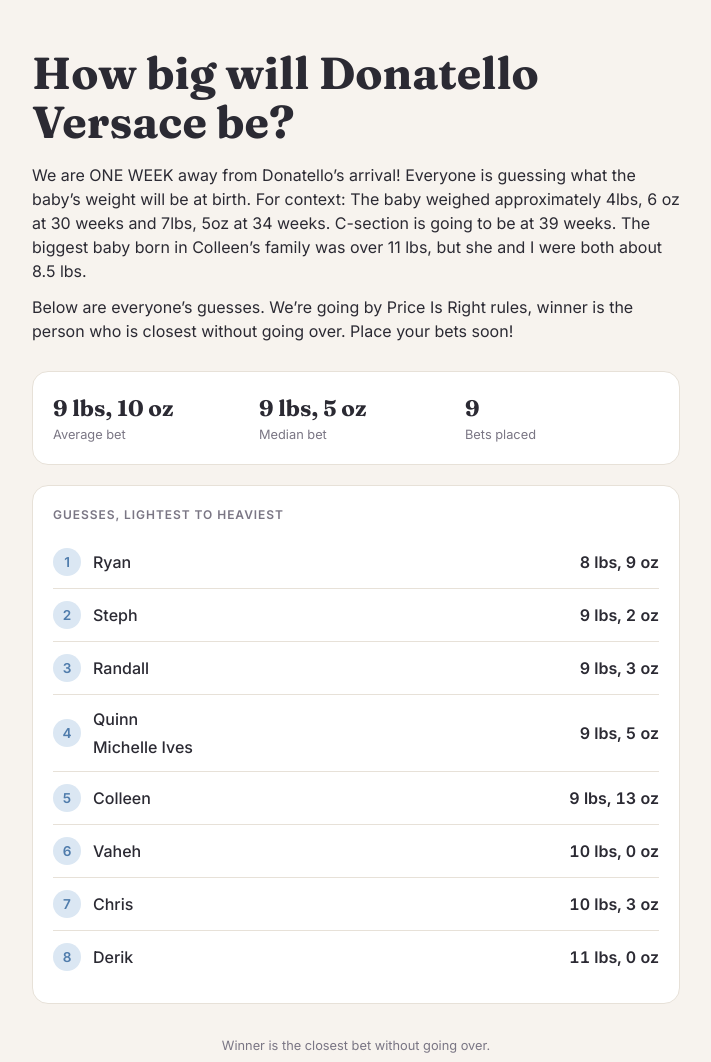
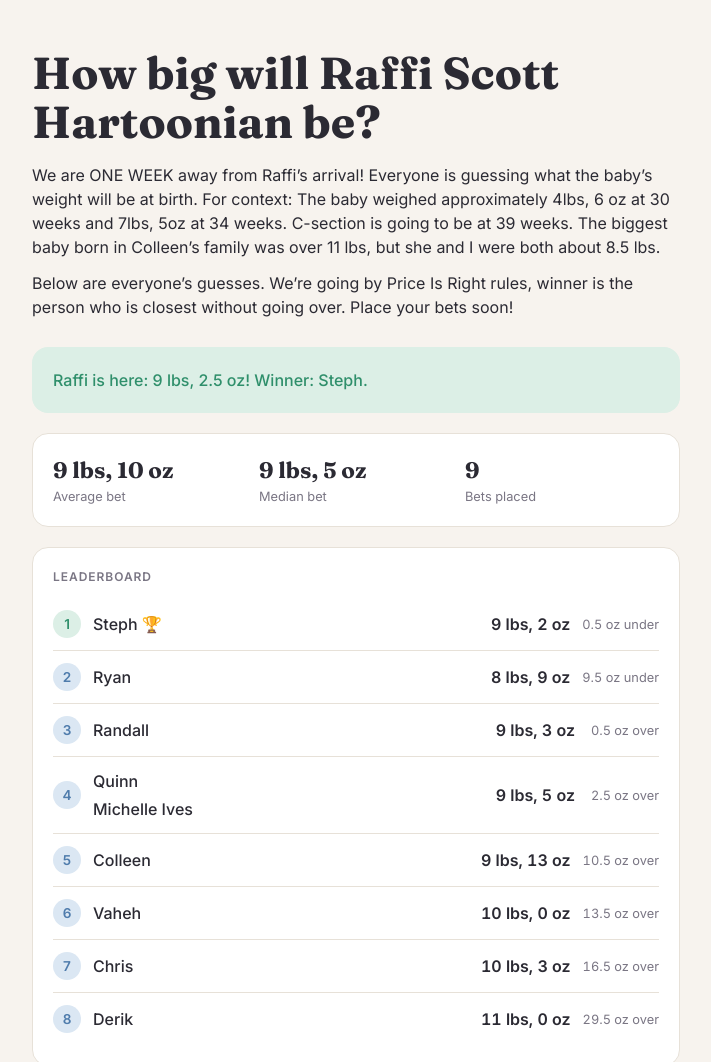
Before and after one commit to heylookitsvaheh/baby-weight, a plain HTML site: page index.html in a window 1280 px wide. Shown: the top 1062 px of the page, without its empty margins (284-995 px from the left). Drawn offline with Linux system fonts and the light colour scheme.

Commit message:
Raffi is here: set birth weight, rename, read half-ounce bets
Co-Authored-By: Claude Opus 5.5 <noreply@anthropic.com>
Claude-Session: https://claude.ai/code/session_015BUe3WZQmqG7dhBi9V54sE

```diff
--- a/index.html
+++ b/index.html
@@ -68,7 +68,7 @@
   .diff { font-size: .8rem; color: var(--muted); min-width: 72px; text-align: right;
     font-variant-numeric: tabular-nums; }
   li.win .rank { background: var(--win-soft); color: var(--win); }
-  li.win .who::after { content: " 🏆"; }
+  li.win .who span:first-child::after { content: " 🏆"; }
 
   .stats { display: grid; grid-template-columns: repeat(3, 1fr); gap: 12px; }
   .stat .v { font-family: Fraunces, Georgia, serif; font-size: 1.4rem; font-weight: 700; }
@@ -80,9 +80,9 @@
 </head>
 <body>
 <main>
-  <h1>How big will Donatello Versace be?</h1>
+  <h1>How big will Raffi Scott Hartoonian be?</h1>
   <div class="intro">
-    <p>We are ONE WEEK away from Donatello’s arrival! Everyone is guessing what the baby’s weight will be at birth. For context: The baby weighed approximately 4lbs, 6 oz at 30 weeks and 7lbs, 5oz at 34 weeks. C-section is going to be at 39 weeks. The biggest baby born in Colleen’s family was over 11 lbs, but she and I were both about 8.5 lbs.</p>
+    <p>We are ONE WEEK away from Raffi’s arrival! Everyone is guessing what the baby’s weight will be at birth. For context: The baby weighed approximately 4lbs, 6 oz at 30 weeks and 7lbs, 5oz at 34 weeks. C-section is going to be at 39 weeks. The biggest baby born in Colleen’s family was over 11 lbs, but she and I were both about 8.5 lbs.</p>
     <p>Below are everyone’s guesses. We’re going by Price Is Right rules, winner is the person who is closest without going over. Place your bets soon!</p>
   </div>
 
@@ -115,7 +115,7 @@
     { name: "Michelle Ives", lbs: 9, oz: 5 },
   ];
   // When he arrives, fill this in, e.g. { lbs: 9, oz: 4 }
-  const actual = null;
+  const actual = { lbs: 9, oz: 2.5 };
   // Form responses ("Form Responses 1" tab), read live
   const SHEET_ID = "11kz2Vt51pfqsCJg7f_KmXuYqfyZcGPegPcZmfJ2JKlY";
   const SHEET_TAB = "Form Responses 1";
@@ -153,7 +153,7 @@
       const over = g => g.t > actualOz;
       ranked.sort((a, b) => (over(a) - over(b)) || Math.abs(a.t - actualOz) - Math.abs(b.t - actualOz));
       ranked[0].win = true;
-      $("banner").innerHTML = `<section class="card banner">He's here: ${fmt(actualOz)}! Winner: ${label(ranked[0])}.</section>`;
+      $("banner").innerHTML = `<section class="card banner">Raffi is here: ${fmt(actualOz)}! Winner: ${label(ranked[0])}.</section>`;
       $("listLabel").textContent = "Leaderboard";
     }
 
@@ -182,7 +182,7 @@
   }
 
   // Read the form responses from the Google Sheet (JSONP, so no login or CORS setup is needed)
-  const num = v => { const n = parseInt(String(v ?? "").replace(/[^\d]/g, ""), 10); return Number.isFinite(n) ? n : NaN; };
+  const num = v => { const n = parseFloat(String(v ?? "").replace(/[^\d.]/g, "")); return Number.isFinite(n) ? n : NaN; };
   window.__betsLoaded = data => {
     try {
       const table = data && data.table;
```
